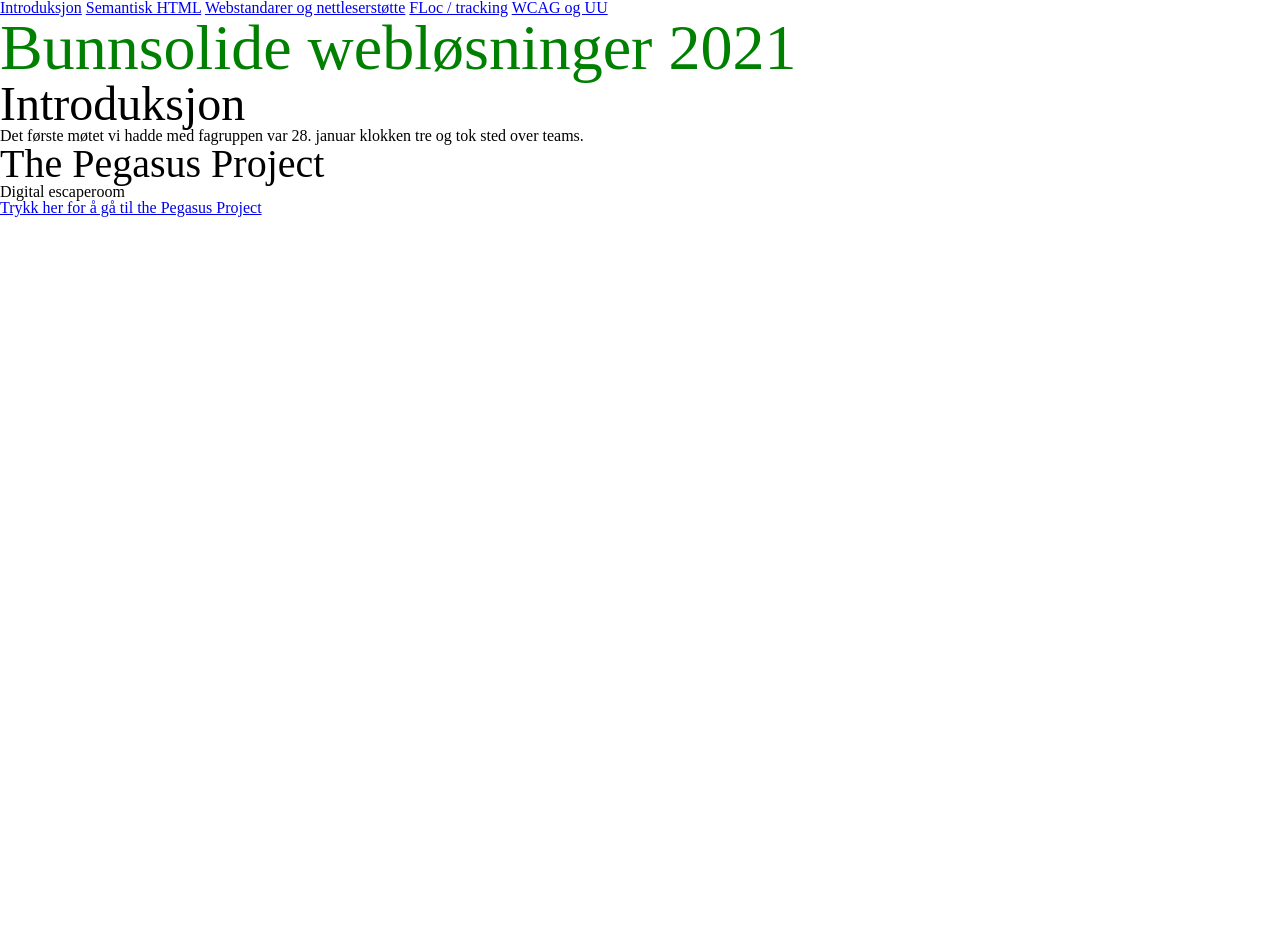
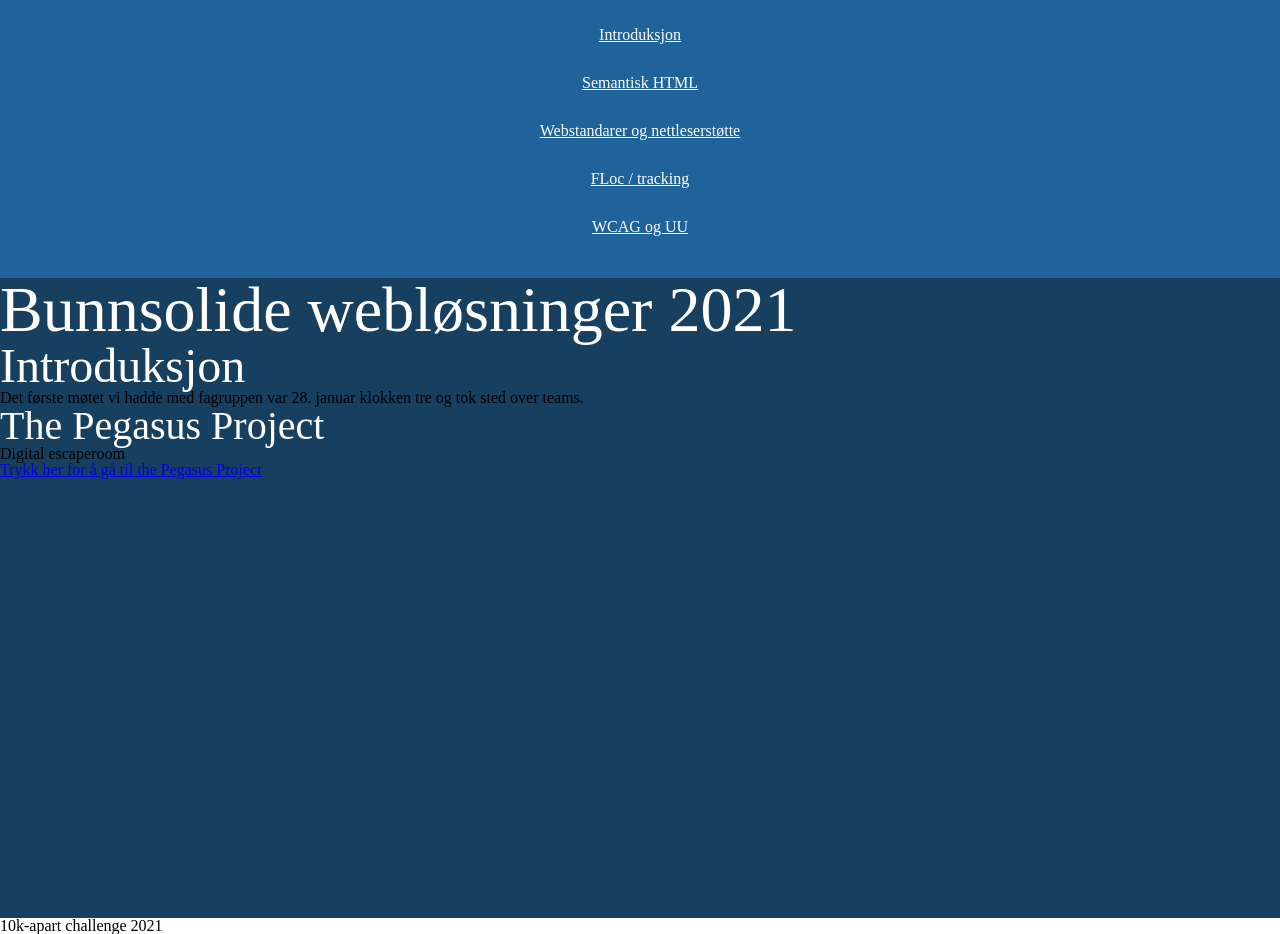
Before and after one commit to alexanderhanssen/bunnsolid-2021-html, a plain HTML site: page src/index.html in a window 1280 px wide. Before the commit the page ends 800 px from the top, so only its background shows below. Drawn offline with Linux system fonts and the light colour scheme.

Commit message:
add more

```diff
--- a/src/index.html
+++ b/src/index.html
@@ -6,11 +6,24 @@
   <body>
     <header>
       <nav>
-        <a href="#intro">Introduksjon</a>
-        <a href="#semantic">Semantisk HTML</a>
-        <a href="#standard">Webstandarer og nettleserstøtte</a>
-        <a href="#floc">FLoc / tracking</a>
-        <a href="#wcah">WCAG og UU</a>
+        <ul>
+          <li>
+            <a href="#intro">Introduksjon</a>
+          </li>
+          <li>
+            <a href="#semantic">Semantisk HTML</a>
+          </li>
+          <li>
+            <a href="#standard">Webstandarer og nettleserstøtte</a>
+          </li>
+          <li>
+            <a href="#floc">FLoc / tracking</a>
+          </li>
+          <li>
+            <a href="#wcah">WCAG og UU</a>
+          </li>
+        </ul>
+
       </nav>
     </header>
     <main>
@@ -30,6 +43,6 @@
         </ul>
       </section>
     </main>
-    <footer></footer>
+    <footer>10k-apart challenge 2021</footer>
   </body>
 </html>
--- a/src/styles/reset.css
+++ b/src/styles/reset.css
@@ -87,9 +87,9 @@ video {
   margin: 0;
   padding: 0;
   border: 0;
-  font-size: 100%;
   font: inherit;
   vertical-align: baseline;
+  font-size: 100%;
 }
 /* HTML5 display-role reset for older browsers */
 article,
--- a/src/styles/styles.css
+++ b/src/styles/styles.css
@@ -1,5 +1,39 @@
+:root {
+  --color-one: #173f5f;
+  --color-two: #20639b;
+  --color-three: #3caea3;
+  --color-four: #f6d55c;
+  --color-five: #ed553b;
+  --color-white: white;
+}
+header {
+  background-color: var(--color-two);
+}
+
+main {
+  background-color: var(--color-one);
+  min-height: 80vh;
+}
+nav {
+  padding: 1.2em;
+  text-align: center;
+  max-width: 80vw;
+  margin: 0 auto;
+}
+
+nav a {
+  color: red;
+  display: inline-block;
+  margin-bottom: 1em;
+  padding: 0.5em;
+  color: var(--color-white);
+}
+h1,
+h2,
+h3 {
+  color: var(--color-white);
+}
 h1 {
-  color: green;
   font-size: 4rem;
 }
 
```
